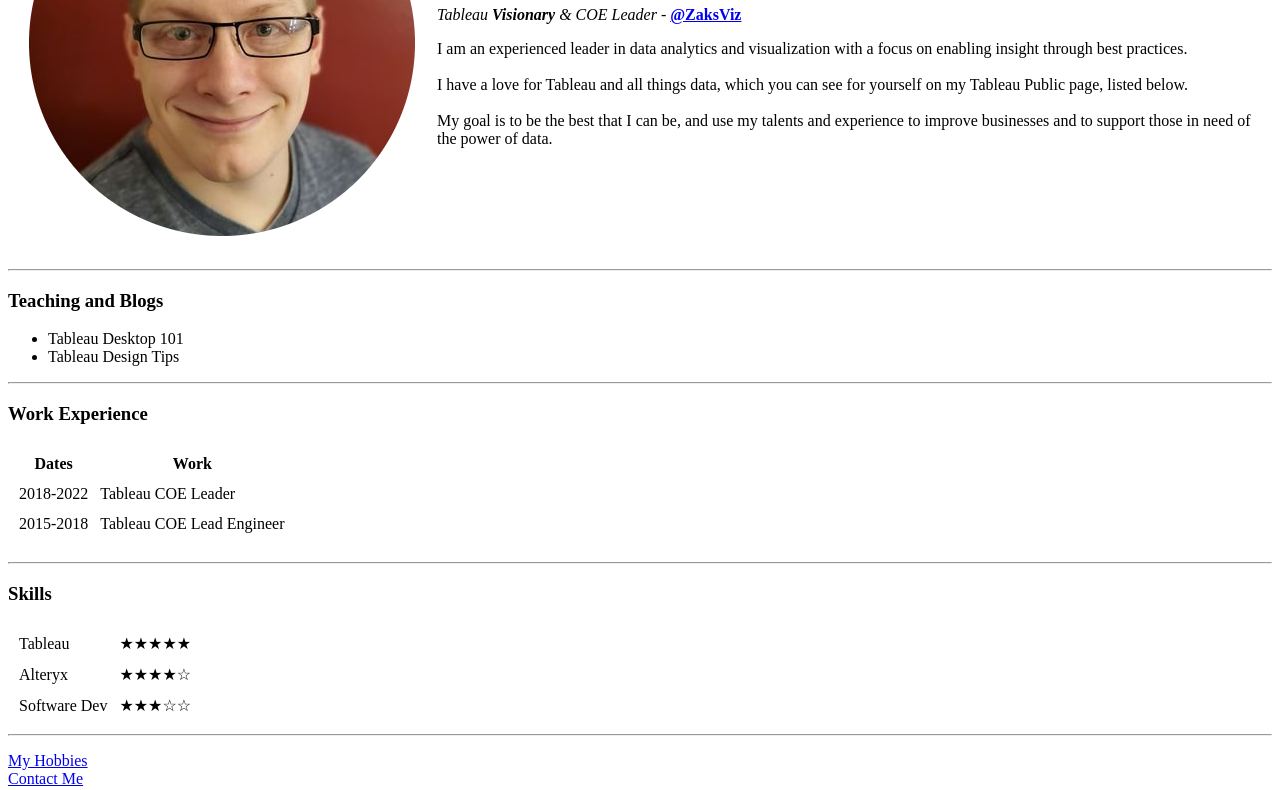
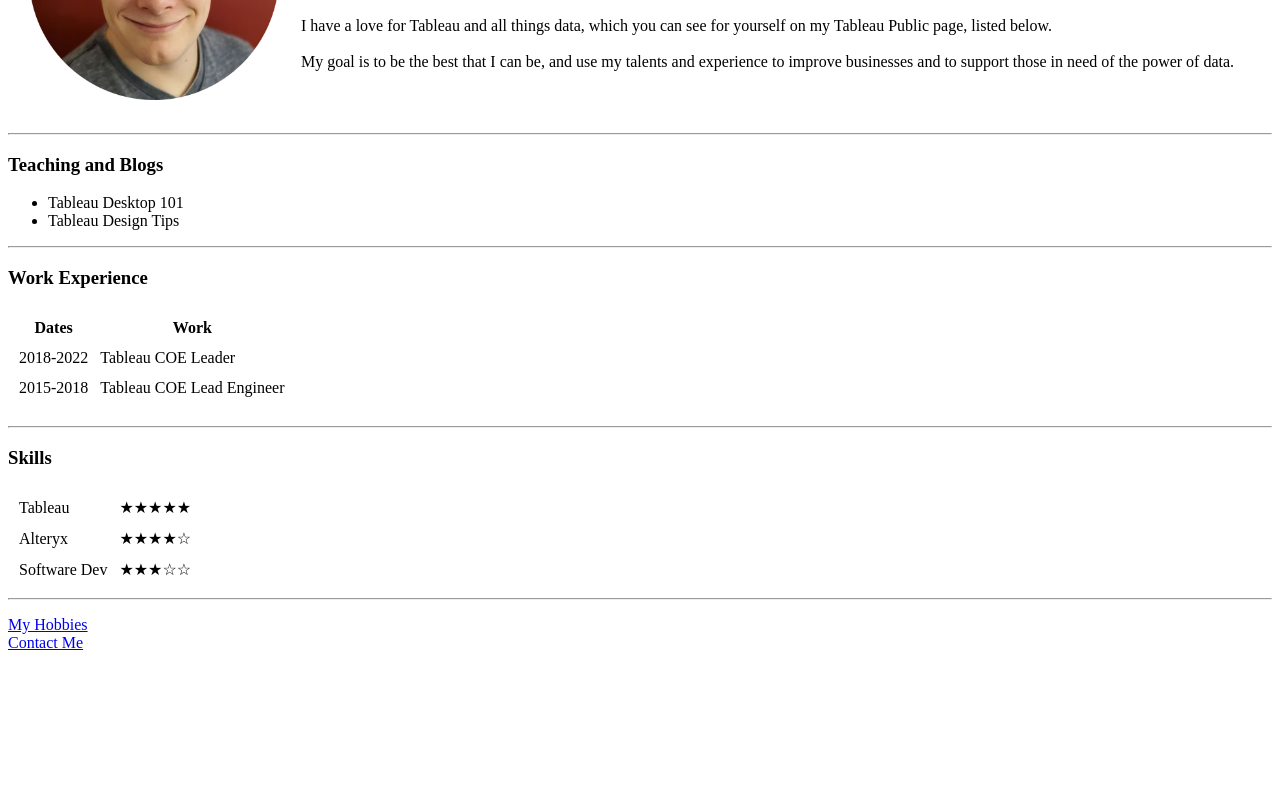
Before and after one commit to zakgdata/cv, a plain HTML site: page index.html in a window 1280 px wide. Shown: the part 179-969 px from the top of the page. After the commit the page ends 839 px from the top, so only its background shows below. Drawn offline with Linux system fonts and the light colour scheme.

Commit message:
Updating image size

```diff
--- a/index.html
+++ b/index.html
@@ -9,7 +9,7 @@
 <body>
   <table cellspacing="20">
     <tr>
-      <td><img src="images\zak_profile.png" alt="zak profile"></td>
+      <td><img src="images\zak_profile.png" alt="zak profile" height="250" width="250"></td>
       <td>
         <h1>Zak Geis</h1>
         <p><em>Tableau <strong>Visionary</strong> & COE Leader</em> - <strong><a href="https://twitter.com/ZaksViz">@ZaksViz</a></strong></p>
```
